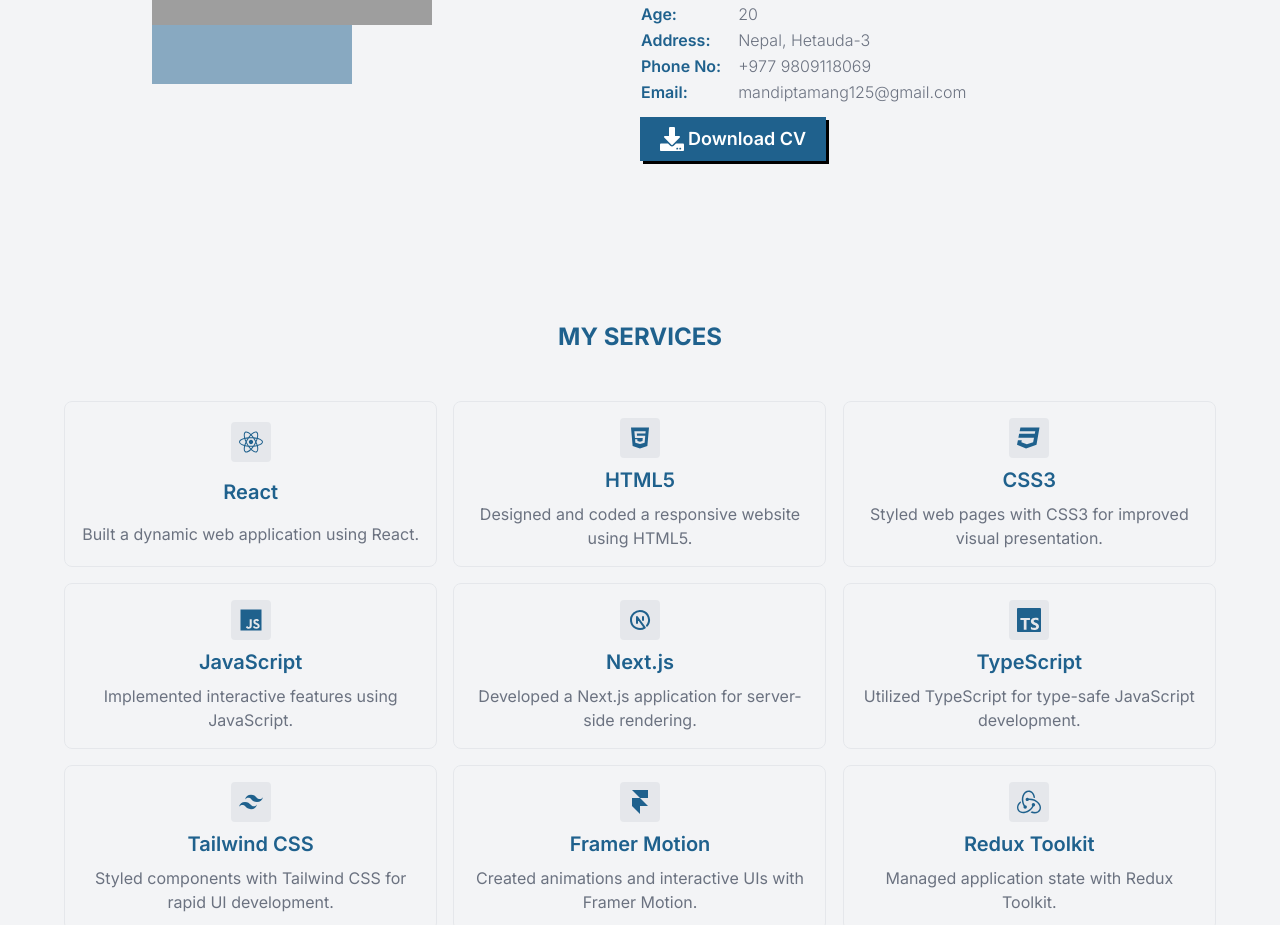
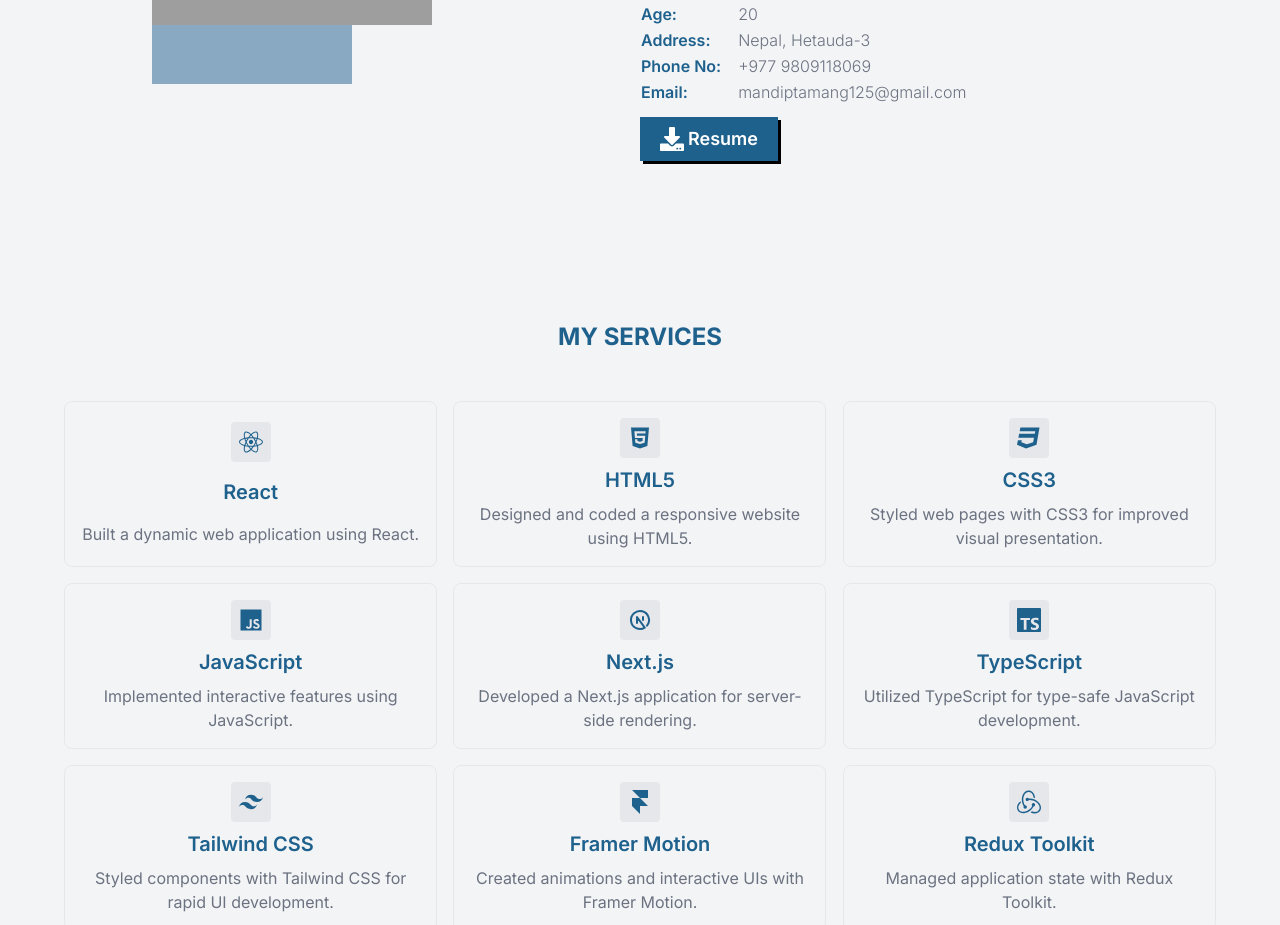
Before and after one commit to mandiptmg/latest-portfolio, a Next.js app: page / in a window 1280 px wide. Shown: the part 1045-1970 px from the top of the page. Built offline with nearby package versions, Linux system fonts and the light colour scheme; grey boxes are pictures that could not be loaded.

Commit message:
resume download

```diff
--- a/src/components/about/About.tsx
+++ b/src/components/about/About.tsx
@@ -70,13 +70,11 @@
           <a
             href={'https://drive.google.com/file/d/1jNkQdODtnHKo-ffPyh9HHs5y152IoYpb/view'}
             download='mandiptamang.pdf'
-             target='_blank' // Open link in a new tab
-  rel='noopener noreferrer' // Security measure to prevent tab-nabbing
             className='px-5 py-2 font-medium bg-[#1F618D] text-white w-fit transition-all shadow-[3px_3px_0px_black] hover:shadow-none hover:translate-x-[3px] hover:translate-y-[3px] flex items-center gap-1'
           >
             <FaDownload className='text-xl sm:text-2xl ' />{' '}
             <span className='text-base md:text-lg font-semibold'>
-              Download CV
+              Resume
             </span>
           </a>
         </div>
```
